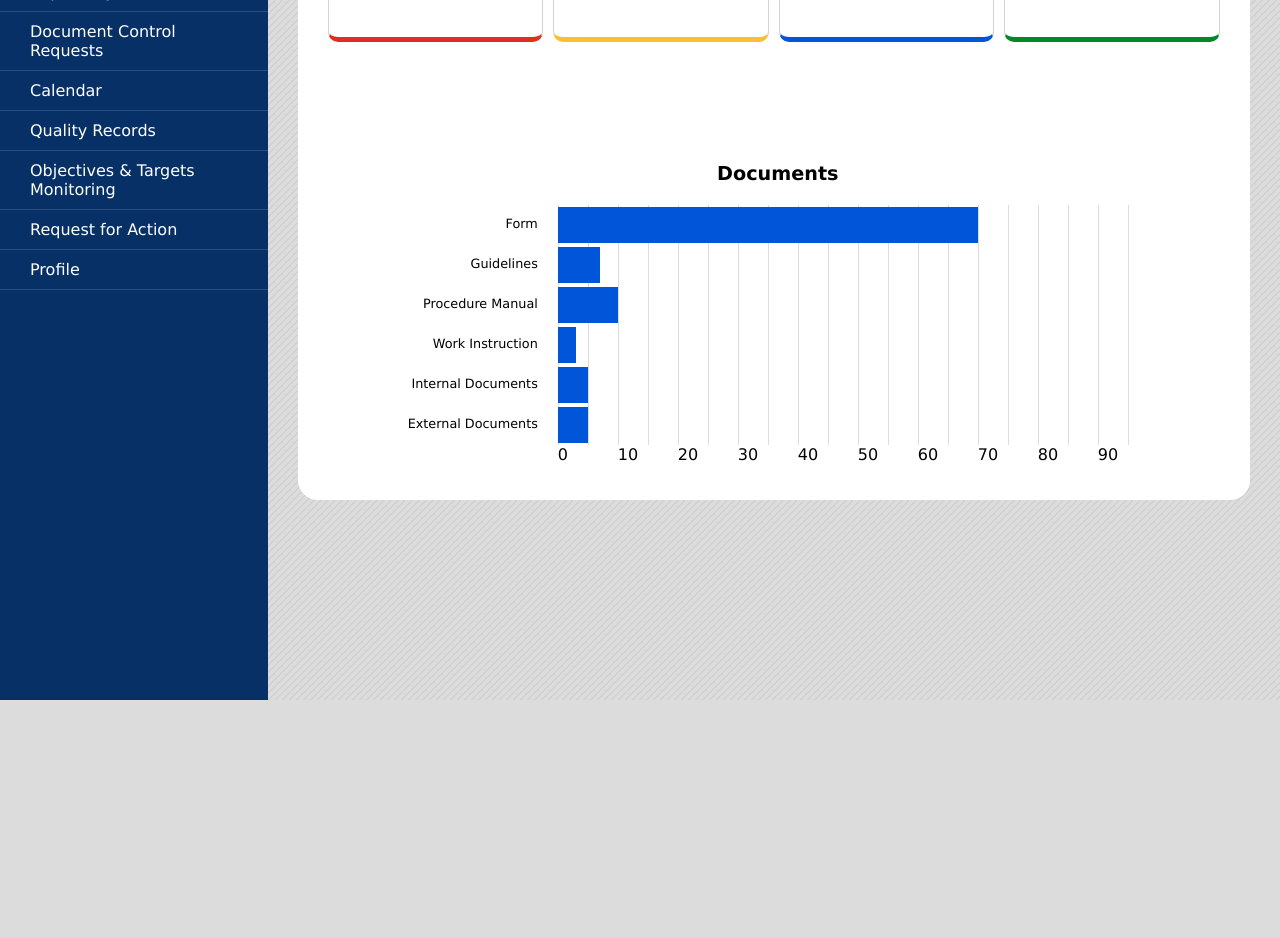
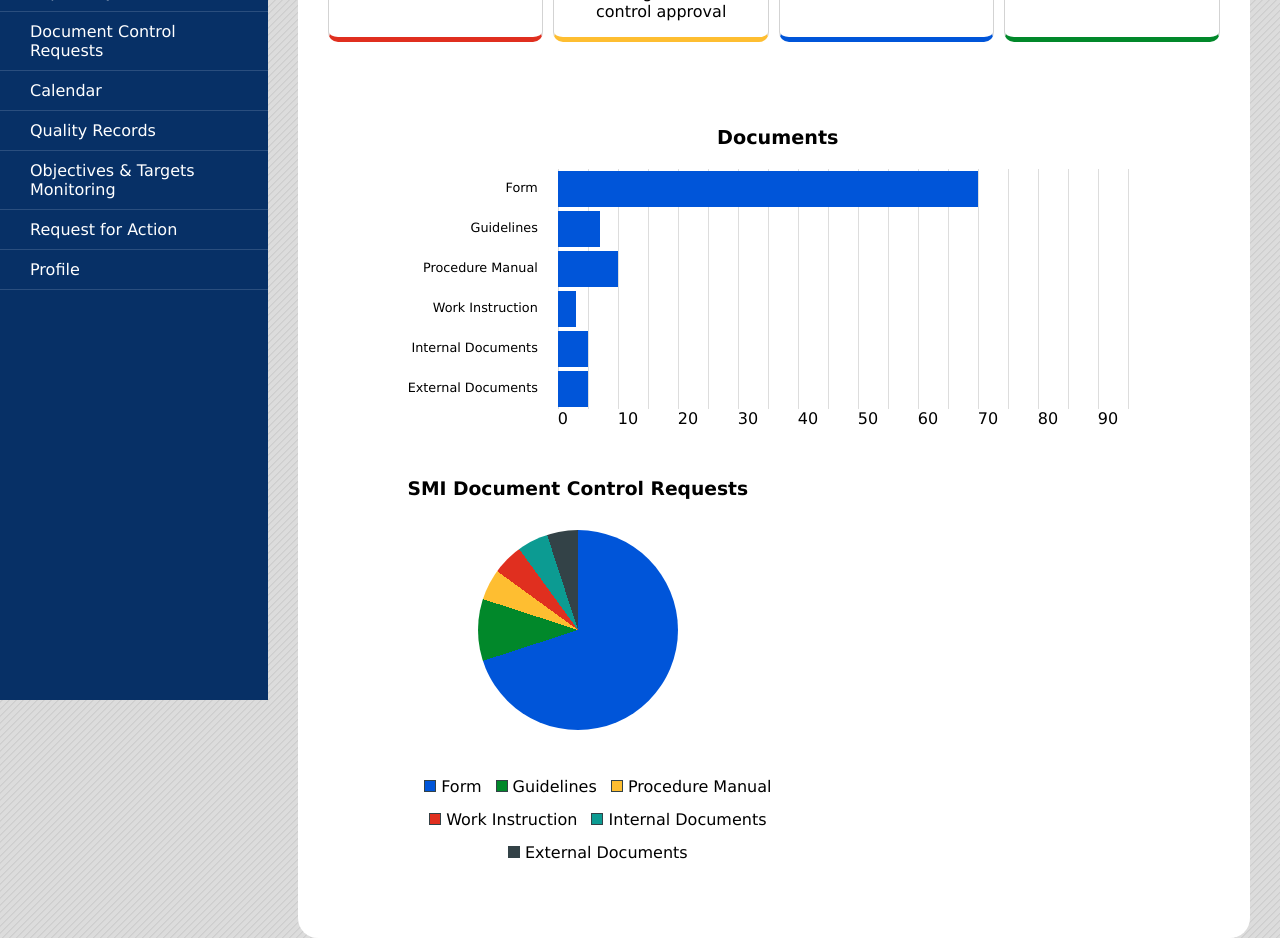
Before and after one commit to kurudevelops/samcis-paper-trail, a React (Vite) app in the folder frontend/: page / in a window 1280 px wide. Shown: the part 340-1278 px from the top of the page. Before the commit the page ends 1040 px from the top, so only its background shows below. Built offline with nearby package versions, Linux system fonts and the light colour scheme.

Commit message:
feat: add document control request CSS pie chart

```diff
--- a/frontend/src/features/Dashboard.jsx
+++ b/frontend/src/features/Dashboard.jsx
@@ -33,7 +33,6 @@ function Dashboard() {
         setRequestCount(121);
         setDocumentCount(106);
 
-        // TODO: add numeric labels along x-axis
         // bar chart
         setFormW('70%');
         setGuidelinesW('7%');
@@ -77,6 +76,7 @@ function Dashboard() {
                 </div>
             </div>
 
+            <div className="charts">
                 <dl className='bar-chart'>
                     <dt>Documents</dt>
                     <dd className="percentage">
@@ -109,8 +109,50 @@ function Dashboard() {
                         })}
                     </dd>
                 </dl>
+                <div className='pie-chart-container'>
+                    <h3>SMI Document Control Requests</h3>
+                    <PieChart
+                    data={[
+                        { label: "Form", value: 70, color: "var(--secondary-cicm-blue)" },
+                        { label: "Guidelines", value: 10, color: "var(--secondary-green)" },
+                        { label: "Procedure Manual", value: 5, color: "var(--accent-gold)" },
+                        { label: "Work Instruction", value: 5, color: "var(--secondary-vermilion)" },
+                        { label: "Internal Documents", value: 5, color: "var(--secondary-cyan)" },
+                        { label: "External Documents", value: 5, color: "var(--fg-gray)" },
+                    ]}/>
+                    <ul className="pie-chart-colors">
+                        <li><div className='color form'></div> Form</li>
+                        <li><div className='color guidelines'></div> Guidelines</li>
+                        <li><div className='color procedure-manual'></div> Procedure Manual</li>
+                        <li><div className='color work-instruction'></div> Work Instruction</li>
+                        <li><div className='color internal-documents'></div> Internal Documents</li>
+                        <li><div className='color external-documents'></div> External Documents</li>
+                    </ul>
+                </div>
+            </div>
         </div>
     )
 }
 
+function PieChart({ data }) {
+  const total = data.reduce((sum, d) => sum + d.value, 0);
+
+  let cumulative = 0;
+  const gradientParts = data.map((d) => {
+    const start = (cumulative / total) * 360;
+    cumulative += d.value;
+    const end = (cumulative / total) * 360;
+    return `${d.color} ${start}deg ${end}deg`;
+  });
+
+  const style = {
+    width: 200,
+    height: 200,
+    borderRadius: "50%",
+    background: `conic-gradient(${gradientParts.join(", ")})`,
+  };
+
+  return <div className='pie-chart' style={style} />;
+}
+
 export default Dashboard;
--- a/frontend/src/styles/index.css
+++ b/frontend/src/styles/index.css
@@ -4,6 +4,8 @@
   --secondary-cicm-blue: #0055d9;
   --secondary-vermilion: #e02f1f;
   --secondary-green: #01882a;
+  --secondary-cyan: #0c9b92;
+  --fg-gray: #334247;
   --bg-offwhite: #f0ece3;
   --accent-gold: #febe31;
 
@@ -181,12 +183,17 @@ div.content {
   width: 100%;
   min-width: 500px;
   height: fit-content;
+  min-height: 500px;
+  padding-bottom: 60px;
 }
 div.content > * {
   margin-left: 30px;
   margin-right: 30px;
 }
 
+.dashboard h3 {
+  margin: 0px;
+}
 .dashboard .object-counts-container {
   display: flex;
   gap: 10px;
@@ -197,6 +204,7 @@ div.content > * {
 .dashboard .object-counts-container h3 {
   display: flex;
   gap: 10px;
+  margin: 10px 5px;
 
   text-transform: uppercase;
   font-size: 1.1rem;
@@ -245,6 +253,12 @@ div.content > * {
 .dashboard .object-counts-container .documents-count > .count {
   color: var(--secondary-green);
 }
+
+.charts {
+  display: flex;
+  flex-wrap: wrap;
+  row-gap: 50px;
+}
 dl {
   display: flex;
   background-color: white;
@@ -252,9 +266,9 @@ dl {
   width: 100%;
   max-width: 700px;
   position: relative;
-  padding: 20px;
+  padding: 0px 20px;
+  margin: 0px;
 }
-
 dt {
   align-self: flex-start;
   width: 100%;
@@ -266,7 +280,6 @@ dt {
   margin-bottom: 20px;
   margin-left: 130px;
 }
-
 .text {
   display: flex;
   align-items: center;
@@ -304,7 +317,8 @@ dt {
 }
 .bar-chart {
   position: relative;
-  width: 600px
+  width: 600px;
+  margin-right: 210px;
 }
 .bar-chart-labels {
   display: flex;
@@ -314,3 +328,50 @@ dt {
 .bar-chart-labels > div {
   flex: 1;
 }
+.pie-chart-container {
+  display: flex;
+  flex-direction: column;
+  justify-content: center;
+  align-items: center;
+  width: 500px;
+  height: 400px;
+}
+.pie-chart-container h3 {
+  margin-bottom: auto;
+}
+.pie-chart-container .pie-chart {
+  margin-bottom: auto;
+}
+.pie-chart-colors {
+  display: flex;
+  gap: 14px;
+  flex-wrap: wrap;
+  justify-content: center;
+}
+.pie-chart-colors li {
+  list-style: none;
+}
+.pie-chart-colors .color {
+  width: 10px;
+  height: 10px;
+  border: solid 1px var(--fg-gray);
+  display: inline-block;
+}
+.pie-chart-colors div.form{
+  background-color: var(--secondary-cicm-blue);
+}
+.pie-chart-colors div.guidelines{
+  background-color: var(--secondary-green);
+}
+.pie-chart-colors div.procedure-manual{
+  background-color: var(--accent-gold);
+}
+.pie-chart-colors div.work-instruction{
+  background-color: var(--secondary-vermilion);
+}
+.pie-chart-colors div.internal-documents{
+  background-color: var(--secondary-cyan);
+}
+.pie-chart-colors div.external-documents{
+  background-color: var(--fg-gray);
+}
```
Lines whose indentation alone changed are shown as unchanged.
